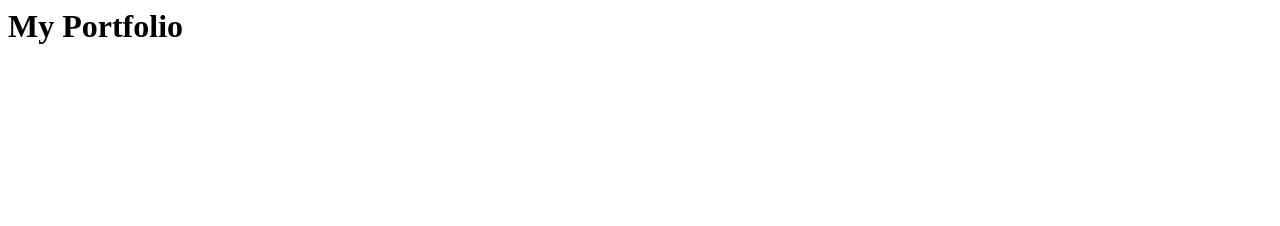
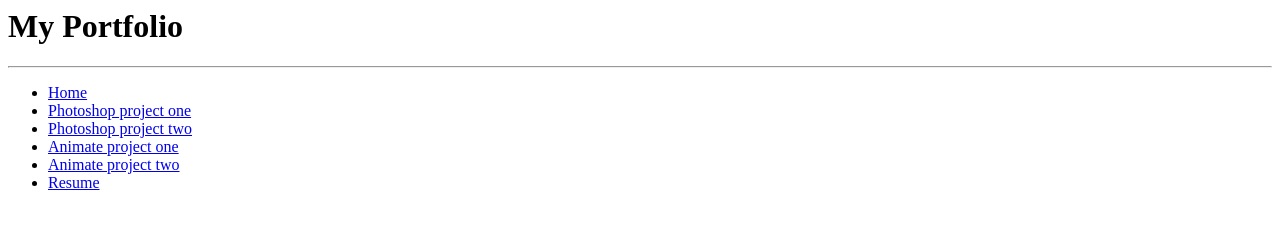
Before and after one commit to rachelkaydunphy-ui/Myportfolio, a plain HTML site: page index.html in a window 1280 px wide. Drawn offline with Linux system fonts and the light colour scheme.

Commit message:
Navigation

```diff
--- a/index.html
+++ b/index.html
@@ -1 +1,12 @@
 <H1>My Portfolio</H1>
+<hr>
+<nav>
+    <ul>
+        <li><a href="#about">Home</a></li>
+        <li><a href="#project1">Photoshop project one</a></li>
+        <li><a href="#project2">Photoshop project two</a></li>
+        <li><a href="#project3">Animate project one</a></li>
+        <li><a href="#project4">Animate project two</a></li>
+        <li><a href="#resume">Resume</a></li>
+    </ul>
+</nav>
```
